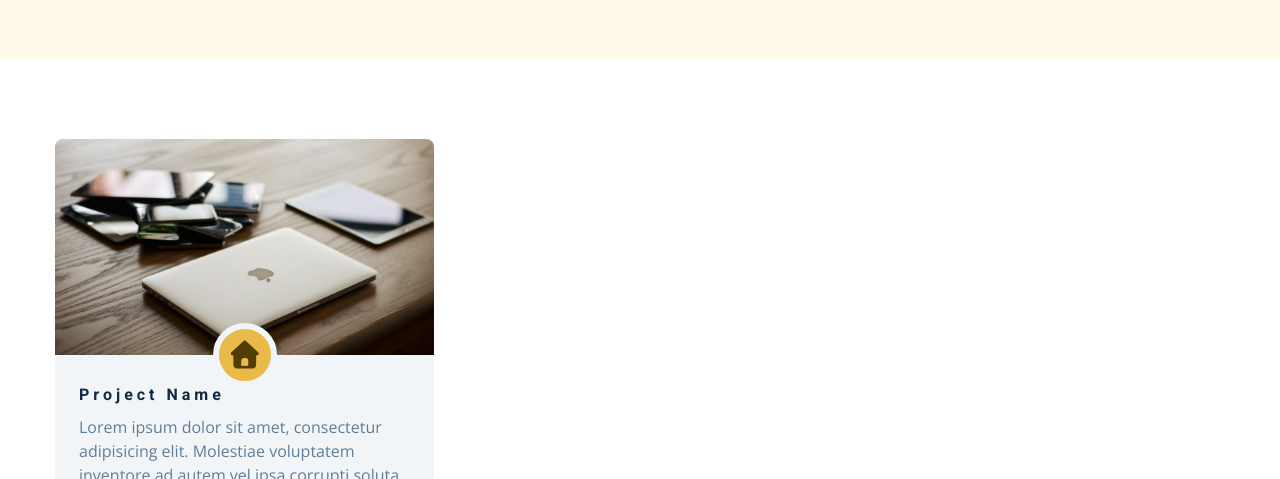
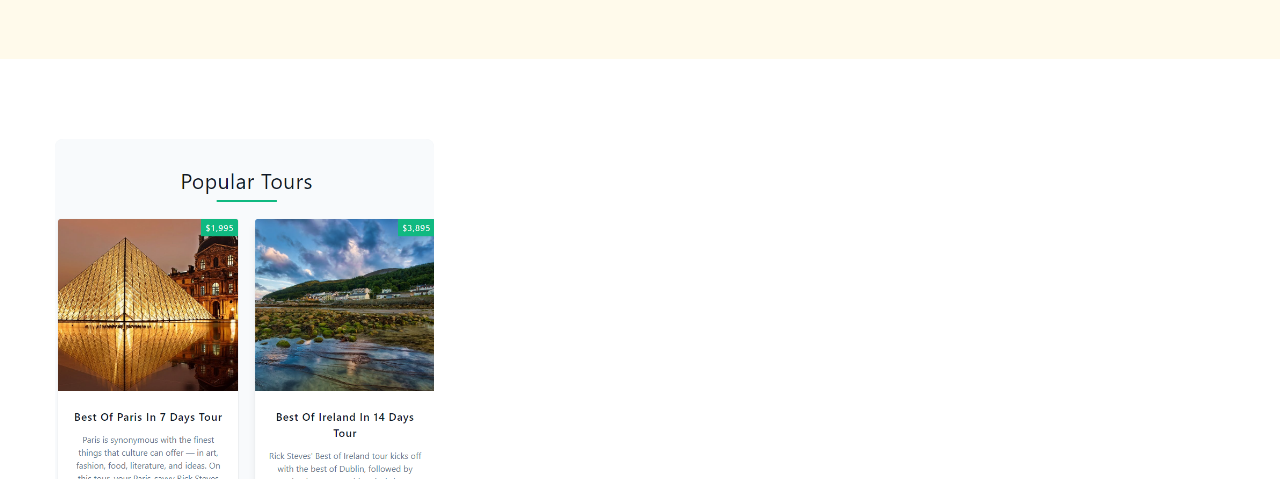
Before and after one commit to astathakis/portfolio, a plain HTML site: page projects.html in a window 1280 px wide. Shown: the part 181-660 px from the top of the page. Drawn offline with nearby package versions, Linux system fonts and the light colour scheme.

Commit message:
add mini

```diff
--- a/projects.html
+++ b/projects.html
@@ -104,23 +104,27 @@
         <!-- single project -->
         <article class="single-project">
           <div class="project-container">
-            <img src="./images/project-1.jpeg" alt="single project" />
-            <a href="https://www.johnsmilga.com" class="project-icon">
+            <img src="./images/tours.png" alt="single project" />
+            <a
+              href="https://react-mini-tours.netlify.app/"
+              class="project-icon"
+            >
               <i class="fas fa-home"></i>
             </a>
           </div>
           <div class="project-details">
-            <h4>project name</h4>
+            <h4>popular tours</h4>
             <p>
-              Lorem ipsum dolor sit amet, consectetur adipisicing elit.
-              Molestiae voluptatem inventore ad autem vel ipsa corrupti soluta
-              sed labore dolorem.
+              mini project use of fetch API along with basic hooks and
+              logical/ternary operators, short circuit evaluation
             </p>
             <div class="project-footer">
               <span>
                 <i class="fab fa-github"></i>
               </span>
-              <a href="https://www.github.com">source code</a>
+              <a href="https://github.com/astathakis/react-tours-mini"
+                >source code</a
+              >
             </div>
           </div>
         </article>
```
Also changed, not shown: css/styles.css (+9 -8 lines), images/tours.png (added).
